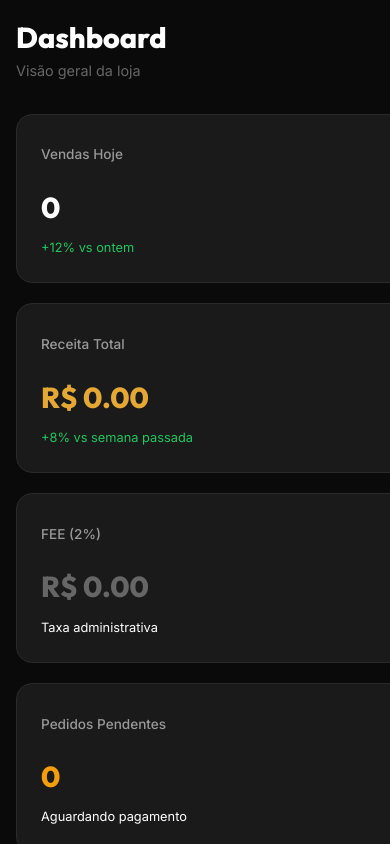
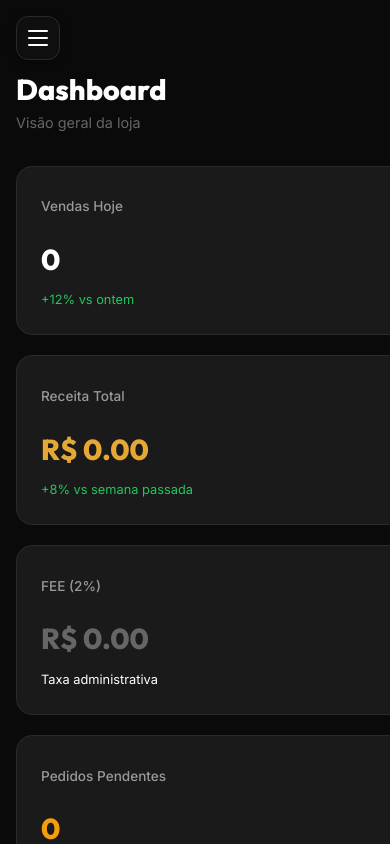
Before and after one commit to blablabl4/CONNECT-PLAYER, a Next.js app: page /admin in a window 390 px wide. Shown: the top 844 px of the page. Built offline with nearby package versions, Linux system fonts and the light colour scheme; no server answers; the database is empty; sample sign-in values are in the browser's storage.

Commit message:
feat: add mobile hamburger menu to admin sidebar

```diff
--- a/src/app/globals.css
+++ b/src/app/globals.css
@@ -2673,7 +2673,70 @@ h6 {
   color: #fff;
 }
 
+/* ===== Admin Sidebar Toggle (Mobile) ===== */
+.admin-sidebar-toggle {
+  display: none;
+  position: fixed;
+  top: 16px;
+  left: 16px;
+  z-index: 200;
+  width: 44px;
+  height: 44px;
+  border-radius: var(--radius-md);
+  background: var(--bg-secondary);
+  border: 1px solid var(--border);
+  cursor: pointer;
+  align-items: center;
+  justify-content: center;
+  box-shadow: 0 2px 8px rgba(0, 0, 0, 0.3);
+}
+
+.hamburger {
+  display: flex;
+  flex-direction: column;
+  gap: 5px;
+  width: 20px;
+}
+
+.hamburger span {
+  display: block;
+  width: 100%;
+  height: 2px;
+  background: var(--text-primary);
+  border-radius: 2px;
+  transition: all 0.3s ease;
+}
+
+.hamburger.open span:nth-child(1) {
+  transform: rotate(45deg) translate(5px, 5px);
+}
+
+.hamburger.open span:nth-child(2) {
+  opacity: 0;
+}
+
+.hamburger.open span:nth-child(3) {
+  transform: rotate(-45deg) translate(5px, -5px);
+}
+
+.admin-sidebar-overlay {
+  display: none;
+  position: fixed;
+  inset: 0;
+  background: rgba(0, 0, 0, 0.6);
+  backdrop-filter: blur(4px);
+  z-index: 99;
+}
+
 @media (max-width: 768px) {
+  .admin-sidebar-toggle {
+    display: flex;
+  }
+
+  .admin-sidebar-overlay {
+    display: block;
+  }
+
   .admin-sidebar {
     transform: translateX(-100%);
     transition: transform var(--transition-normal);
@@ -2686,6 +2749,7 @@ h6 {
   .admin-content {
     margin-left: 0;
     padding: 20px 16px;
+    padding-top: 72px;
   }
 }
 
--- a/src/components/AdminSidebar.tsx
+++ b/src/components/AdminSidebar.tsx
@@ -1,5 +1,6 @@
 'use client';
 
+import { useState } from 'react';
 import Link from 'next/link';
 import { usePathname } from 'next/navigation';
 
@@ -13,9 +14,33 @@ const NAV_ITEMS = [
 
 export default function AdminSidebar() {
     const pathname = usePathname();
+    const [isOpen, setIsOpen] = useState(false);
 
     return (
-        <aside className="admin-sidebar">
+        <>
+            {/* Hamburger Toggle Button (mobile) */}
+            <button
+                className="admin-sidebar-toggle"
+                onClick={() => setIsOpen(!isOpen)}
+                aria-label="Menu"
+            >
+                <span className={`hamburger ${isOpen ? 'open' : ''}`}>
+                    <span></span>
+                    <span></span>
+                    <span></span>
+                </span>
+            </button>
+
+            {/* Overlay */}
+            {isOpen && (
+                <div
+                    className="admin-sidebar-overlay"
+                    onClick={() => setIsOpen(false)}
+                />
+            )}
+
+            {/* Sidebar */}
+            <aside className={`admin-sidebar ${isOpen ? 'open' : ''}`}>
                 <div className="admin-sidebar-logo">
                     <Link href="/admin" className="header-logo" style={{ fontSize: '1.2rem' }}>
                         <span className="white">CONNECT</span>
@@ -31,6 +56,7 @@ export default function AdminSidebar() {
                             key={item.href}
                             href={item.href}
                             className={`admin-sidebar-link ${pathname === item.href ? 'active' : ''}`}
+                            onClick={() => setIsOpen(false)}
                         >
                             <span className="admin-sidebar-link-icon">{item.icon}</span>
                             {item.label}
@@ -48,7 +74,7 @@ export default function AdminSidebar() {
                         className="admin-sidebar-link"
                         style={{ width: '100%', background: 'none', color: 'var(--danger)' }}
                         onClick={() => {
-                        // TODO: implement logout with Supabase Auth
+                            localStorage.removeItem('admin_auth');
                             window.location.href = '/admin/login';
                         }}
                     >
@@ -57,5 +83,6 @@ export default function AdminSidebar() {
                     </button>
                 </div>
             </aside>
+        </>
     );
 }
```
Lines whose indentation alone changed are shown as unchanged.
